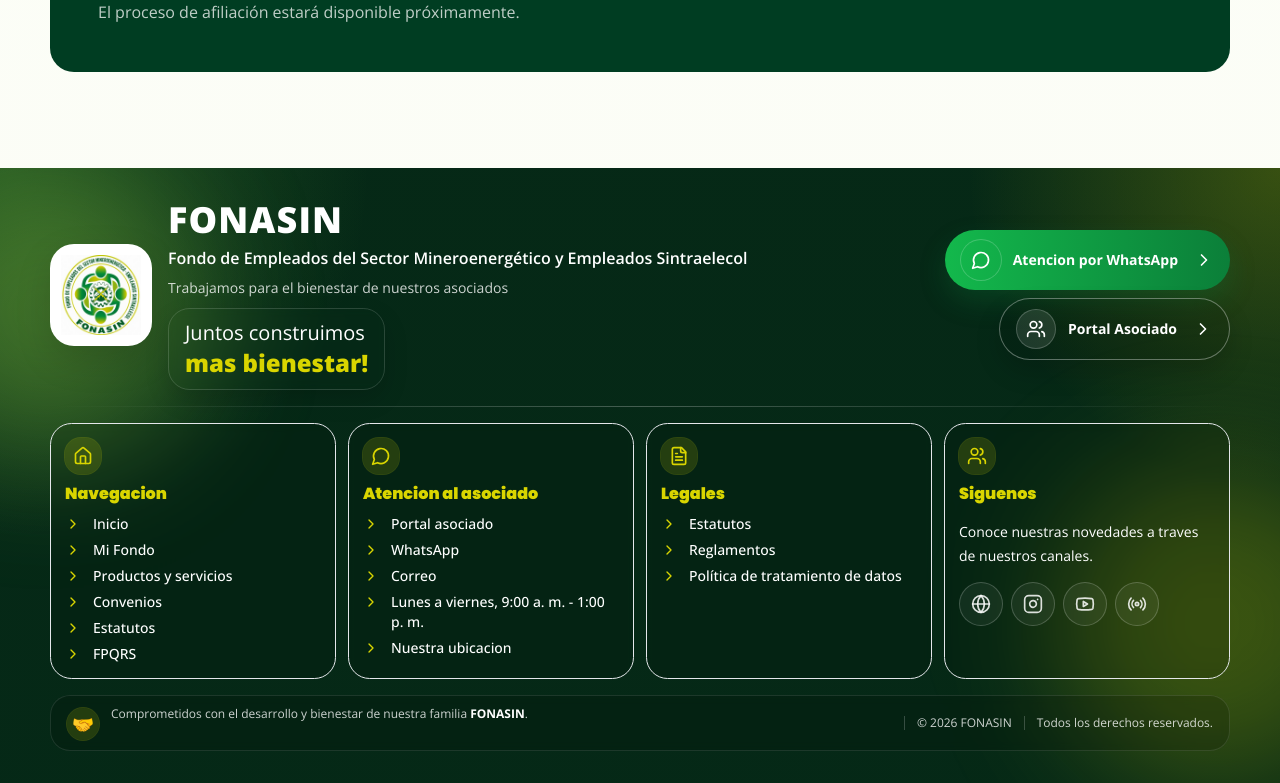
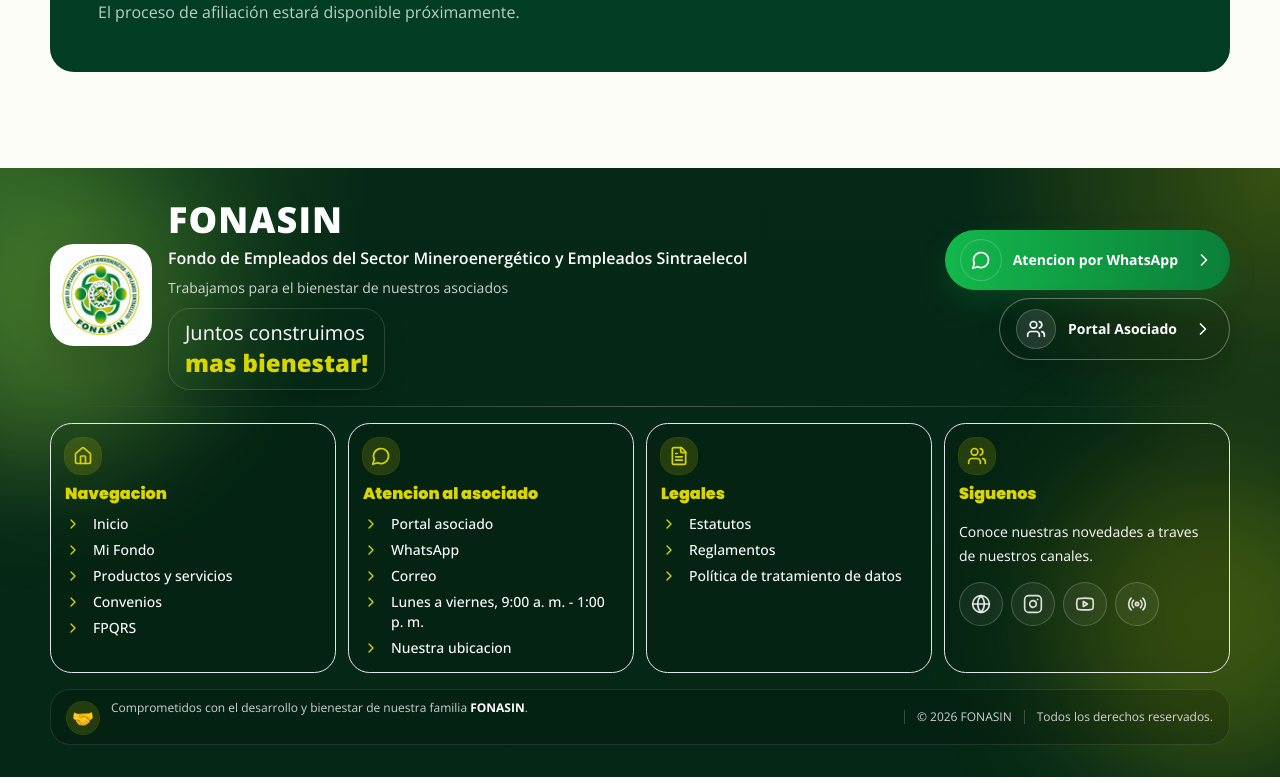
Before and after one commit to CamiloOliva/Fonasin, a React (Vite) app: page / in a window 1280 px wide. Shown: the part 4352-5135 px from the top of the page. Built offline with nearby package versions, Linux system fonts and the light colour scheme; no server answers.

Commit message:
Corrige acceso institucional de Mi Fondo

```diff
--- a/src/data/navigation.ts
+++ b/src/data/navigation.ts
@@ -1,9 +1,8 @@
 export const navigation = [
   { label: 'Inicio', to: '/' },
-  { label: 'Mi Fondo', to: '/mi-fondo' },
+  { label: 'Mi Fondo', to: '/estatutos' },
   { label: 'Productos y servicios', to: '/productos-y-servicios' },
   { label: 'Convenios', to: '/convenios' },
-  { label: 'Estatutos', to: '/estatutos' },
   { label: 'FPQRS', to: '/fpqrs' },
 ];
 
@@ -11,6 +10,6 @@
   { label: 'Inicio', to: '/' },
   { label: 'Productos y servicios', to: '/productos-y-servicios' },
   { label: 'Convenios', to: '/convenios' },
-  { label: 'Mi Fondo', to: '/mi-fondo' },
+  { label: 'Mi Fondo', to: '/estatutos' },
   { label: 'FPQRS', to: '/fpqrs' },
 ];
```
Also changed, not shown: 2 other files (tests, documents, lock files or other folders).
